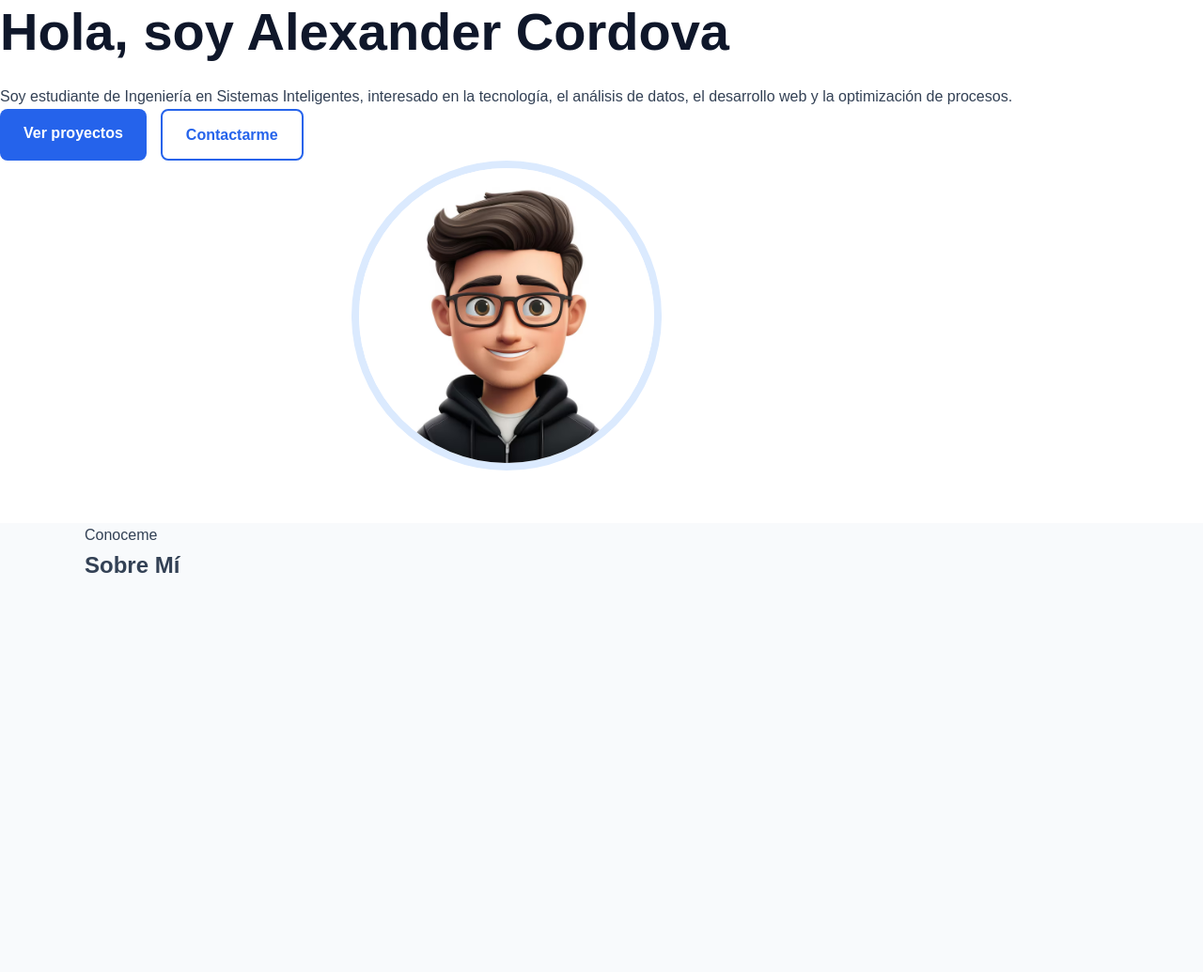
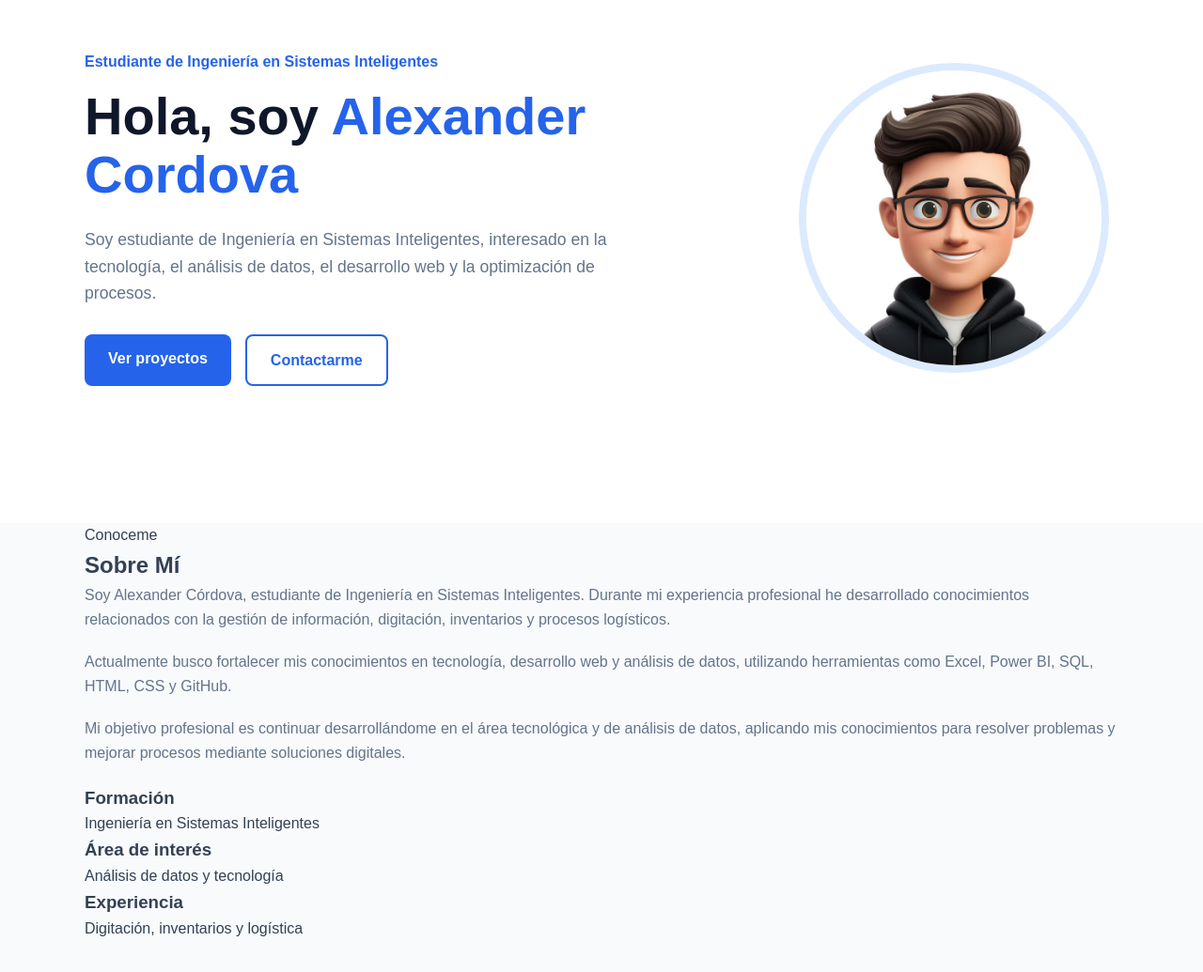
Before and after one commit to alexandercordovaq-max/ACTIVIDAD-INTEGRADORA-1, a plain HTML site: page index.html in a window 1280 px wide. Shown: the part 169-1204 px from the top of the page at 94% size. Drawn offline with Linux system fonts and the light colour scheme.

Commit message:
avance 4
dandole forma y agregado datos

```diff
--- a/index.html
+++ b/index.html
@@ -41,27 +41,30 @@
         <main>
         <!-- Inicio -->
             <section id="inicio" class="hero">
-                <div class="hero-content">
+                <div class="container hero-container">
+
+                    <div class="hero-text">
                         <p class="hero-subtitle">Estudiante de Ingeniería en Sistemas Inteligentes</p>
 
                         <h1>
-                        Hola, soy Alexander Cordova
+                            Hola, soy <span>Alexander Cordova</span>
                         </h1>
 
-                    <p>
+                        <p class="hero-description">
                             Soy estudiante de Ingeniería en Sistemas Inteligentes,
                             interesado en la tecnología, el análisis de datos,
                             el desarrollo web y la optimización de procesos.
                         </p>
 
                         <div class="hero-buttons">
-                            <p class="btn btn-primary">
+                            <a href="#proyectos" class="btn btn-primary">
                                 Ver proyectos
-                            </p>
+                            </a>
 
-                            <p class="btn btn-secondary">
+                            <a href="#contacto" class="btn btn-secondary">
                                 Contactarme
-                            </p>
+                            </a>
+                        </div>
                     </div>
 
                     <div class="hero-image">
@@ -72,12 +75,55 @@
 
             <!-- Sobre mí -->
             <section id="sobre-mi" class="about">
+
                 <div class="container">
+
                     <div class="selection-title">
                         <p>Conoceme</p>
                         <h2>Sobre Mí</h2>
                     </div>
+
+                    <div class="about-text">
+                        <p>
+                            Soy Alexander Córdova, estudiante de Ingeniería en
+                            Sistemas Inteligentes. Durante mi experiencia
+                            profesional he desarrollado conocimientos relacionados
+                            con la gestión de información, digitación, inventarios
+                            y procesos logísticos.
+                        </p>
+
+                        <p>
+                            Actualmente busco fortalecer mis conocimientos en
+                            tecnología, desarrollo web y análisis de datos,
+                            utilizando herramientas como Excel, Power BI, SQL,
+                            HTML, CSS y GitHub.
+                        </p>
+
+                        <p>
+                            Mi objetivo profesional es continuar desarrollándome
+                            en el área tecnológica y de análisis de datos,
+                            aplicando mis conocimientos para resolver problemas
+                            y mejorar procesos mediante soluciones digitales.
+                        </p>
                     </div>
+
+                    <div class="info-card">
+                            <h3>Formación</h3>
+                            <p>Ingeniería en Sistemas Inteligentes</p>
+                        </div>
+
+                        <div class="info-card">
+                            <h3>Área de interés</h3>
+                            <p>Análisis de datos y tecnología</p>
+                        </div>
+
+                        <div class="info-card">
+                            <h3>Experiencia</h3>
+                            <p>Digitación, inventarios y logística</p>
+                        </div>
+
+                </div>
+
             </section>
 
             <!-- Habilidades -->
--- a/styles.css
+++ b/styles.css
@@ -231,3 +231,20 @@ img {
     border: 8px solid #dbeafe;
     margin: 0 auto;
 }
+
+/* --------------------------------------------
+   SOBRE MÍ
+--------------------------------------------- */
+
+.about {
+    background-color: var(--color-background);
+}
+
+.about-text {
+    flex: 1;
+}
+
+.about-text p {
+    margin-bottom: 20px;
+    color: var(--color-text-light);
+}
```
Lines whose indentation alone changed are shown as unchanged.
